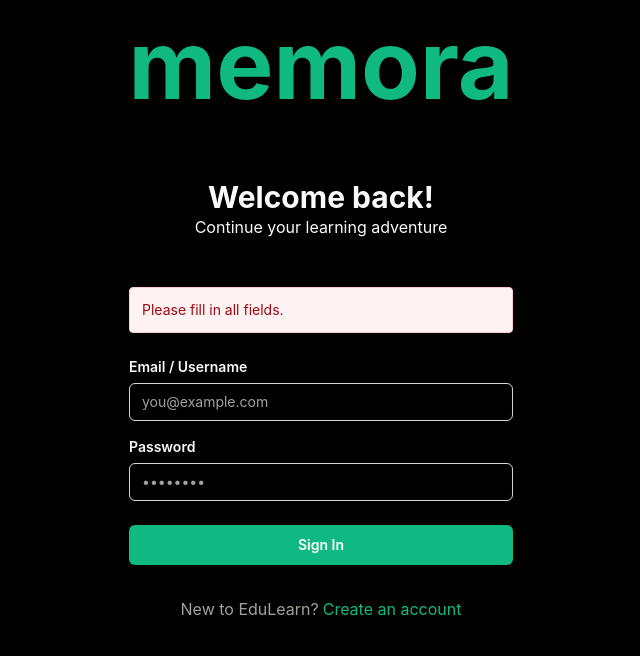
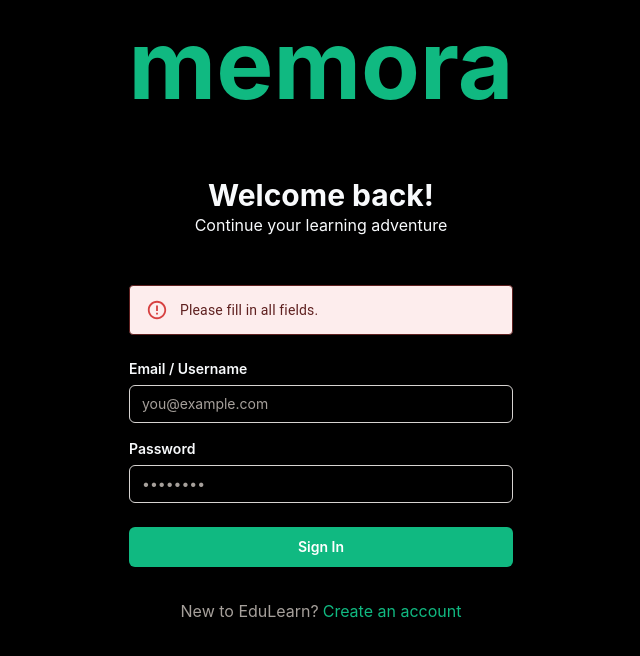
Before and after one commit to Dev-Saurabh-K/memora, a React (Vite) app: page /login in a window 1280 px wide. Both pictures are taken after a click on the button "Sign In". Shown: the top 656 px of the page, without its empty margins (319-959 px from the left). Built offline with nearby package versions, Linux system fonts and the light colour scheme.

Commit message:
changes in ui

```diff
--- a/package.json
+++ b/package.json
@@ -12,6 +12,7 @@
   "dependencies": {
     "@emotion/react": "^11.14.0",
     "@emotion/styled": "^11.14.1",
+    "@mui/icons-material": "^9.0.1",
     "@mui/material": "^9.0.1",
     "@react-three/drei": "^10.7.7",
     "@react-three/fiber": "^9.6.1",
--- a/src/Pages/Authentication/Login.jsx
+++ b/src/Pages/Authentication/Login.jsx
@@ -1,19 +1,22 @@
-import { useState } from 'react';
-import Logo from "./Logo"
+import { useState } from "react";
+import Logo from "./Logo";
+import Alert from '@mui/material/Alert';
+
+
 import { useNavigate } from "react-router-dom";
 const Login = () => {
-  const [email, setEmail] = useState('');
-  const [password, setPassword] = useState('');
-  const [errorMessage, setErrorMessage] = useState('');
+  const [email, setEmail] = useState("");
+  const [password, setPassword] = useState("");
+  const [errorMessage, setErrorMessage] = useState("");
   const [isLoading, setIsLoading] = useState(false); // New loading state
 
   const navigate = useNavigate();
 
   const handleLogin = async () => {
-    setErrorMessage('');
+    setErrorMessage("");
 
     if (!email || !password) {
-      setErrorMessage('Please fill in all fields.');
+      setErrorMessage("Please fill in all fields.");
       return;
     }
 
@@ -22,14 +25,14 @@ const Login = () => {
     try {
       // 1. Format the data explicitly for FastAPI's OAuth2PasswordRequestForm
       const formData = new URLSearchParams();
-      formData.append('username', email); // FastAPI expects 'username', we pass the email
-      formData.append('password', password);
+      formData.append("username", email); // FastAPI expects 'username', we pass the email
+      formData.append("password", password);
 
       // 2. Make the POST request to your backend
-      const response = await fetch('http://localhost:8000/login', {
-        method: 'POST',
+      const response = await fetch("http://localhost:8000/login", {
+        method: "POST",
         headers: {
-          'Content-Type': 'application/x-www-form-urlencoded',
+          "Content-Type": "application/x-www-form-urlencoded",
         },
         body: formData,
       });
@@ -39,49 +42,59 @@ const Login = () => {
       // 3. Handle success or failure
       if (response.ok) {
         // Save the token to local storage
-        localStorage.setItem('access_token', data.access_token);
+        localStorage.setItem("access_token", data.access_token);
 
-        console.log('Login successful! Token saved.');
-        alert('Success! You are now logged in.');
+        console.log("Login successful! Token saved.");
+        alert("Success! You are now logged in.");
 
-        // TODO: Redirect the user to the dashboard here
-
+        navigate("/")
       } else {
         // Display the specific error message from FastAPI (e.g., "Incorrect username or password")
-        setErrorMessage(data.detail || 'Login failed. Please try again.');
+        setErrorMessage(data.detail || "Login failed. Please try again.");
       }
     } catch (error) {
-      console.error('Error during login:', error);
-      setErrorMessage('Network error. Is your backend server running?');
+      console.error("Error during login:", error);
+      setErrorMessage("Network error. Is your backend server running?");
     } finally {
       setIsLoading(false);
     }
   };
 
   const handleKeyDown = (e) => {
-    if (e.key === 'Enter') {
+    if (e.key === "Enter") {
       handleLogin();
     }
   };
 
   return (
     <div className="flex min-h-screen items-center justify-center bg-black px-4 text-stone-950 flex-col">
+      <Logo />
 
-      <Logo/>
-      <h2 className="text-[#F8FAFC] font-sans text-3xl font-bold">Welcome back!</h2>
-      <p className="text-[#F8FAFC] font-sans">Continue your learning adventure</p>
+      <h2 className="text-[#F8FAFC] font-sans text-3xl font-bold">
+        Welcome back!
+      </h2>
+      <p className="text-[#F8FAFC] font-sans">
+        Continue your learning adventure
+      </p>
       <div className="w-full max-w-md rounded-lg p-8 shadow-md text-[#F8FAFC] font-sans">
         {/* <h2 className="text-2xl font-bold tracking-tight text-stone-900">Welcome Back</h2> */}
         {/* <p className="mt-2 text-sm text-stone-600">Please enter your details to sign in.</p> */}
 
         {errorMessage && (
-          <div className="mt-4 rounded border border-red-200 bg-red-50 p-3 text-sm text-red-800">
-            {errorMessage}
-          </div>
+          // <div className="mt-4 rounded border border-red-200 bg-red-50 p-3 text-sm text-red-800">
+          //   {errorMessage}
+          // </div>
+          <Alert severity="error" className="mt-4 rounded border p-3 text-sm">{errorMessage}</Alert>
+          // <Alert icon={<CheckIcon fontSize="inherit" />} severity="success">
+          //   {errorMessage}
+          // </Alert>
         )}
 
         <div className="mt-6 flex flex-col gap-1.5">
-          <label htmlFor="email" className="text-sm font-semibold text-[#F8FAFC] font-sans">
+          <label
+            htmlFor="email"
+            className="text-sm font-semibold text-[#F8FAFC] font-sans"
+          >
             Email / Username
           </label>
           <input
@@ -97,13 +110,16 @@ const Login = () => {
         </div>
 
         <div className="mt-4 flex flex-col gap-1.5">
-          <label htmlFor="password" className="text-sm font-semibold text-[#F8FAFC] font-sans">
+          <label
+            htmlFor="password"
+            className="text-sm font-semibold text-[#F8FAFC] font-sans"
+          >
             Password
           </label>
           <input
             type="password"
             id="password"
-            value={email ? password : ''}
+            value={email ? password : ""}
             onChange={(e) => setPassword(e.target.value)}
             onKeyDown={handleKeyDown}
             placeholder="••••••••"
@@ -118,10 +134,18 @@ const Login = () => {
           disabled={isLoading}
           className="mt-6 w-full rounded-md bg-[#10B981] py-2.5 text-sm font-semibold text-white transition hover:bg-green-800 active:bg-stone-900 disabled:bg-stone-400"
         >
-          {isLoading ? 'Signing in...' : 'Sign In'}
+          {isLoading ? "Signing in..." : "Sign In"}
         </button>
       </div>
-      <div className="flex flex-row gap-1 cursor-pointer "><p className="text-stone-400">New to EduLearn? </p><p className="text-[#10B981] active:text-lg transition duration-100" onClick={()=> navigate("/signup")}>Create an account</p></div>
+      <div className="flex flex-row gap-1 cursor-pointer ">
+        <p className="text-stone-400">New to EduLearn? </p>
+        <p
+          className="text-[#10B981] active:text-lg transition duration-100"
+          onClick={() => navigate("/signup")}
+        >
+          Create an account
+        </p>
+      </div>
     </div>
   );
 };
--- a/src/index.css
+++ b/src/index.css
@@ -2,6 +2,7 @@
 
 ::-webkit-scrollbar{
     display: none;
+    /* background-color: rgba(red, green, blue, alpha); */
 }
 
 @keyframes blink{
```
Also changed, not shown: 1 other file (tests, documents, lock files or other folders).
